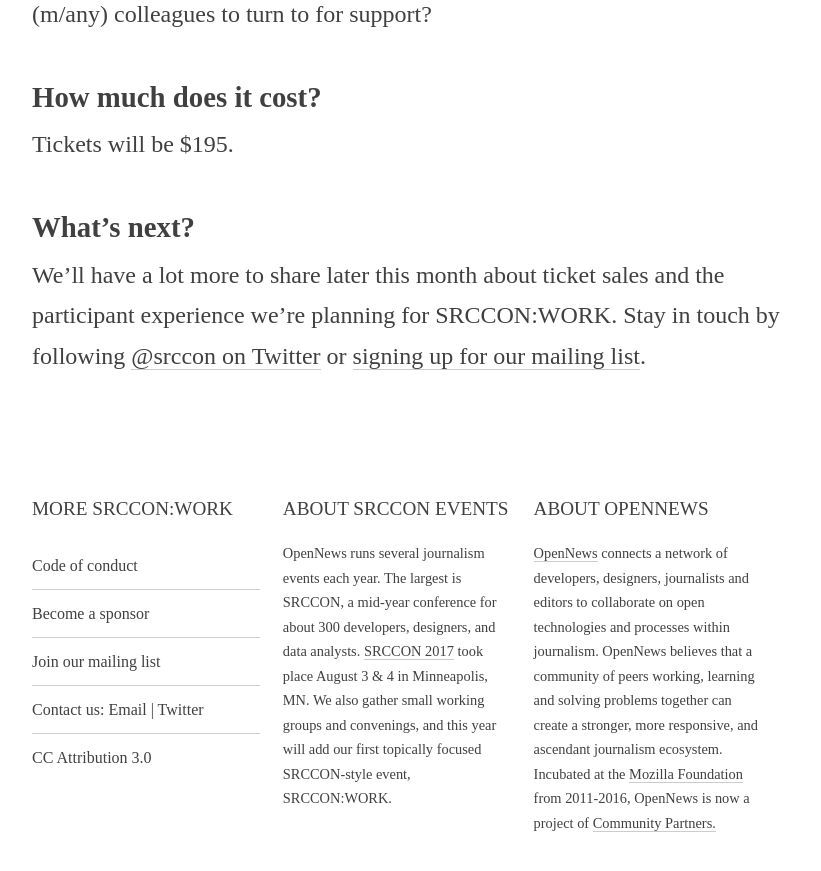
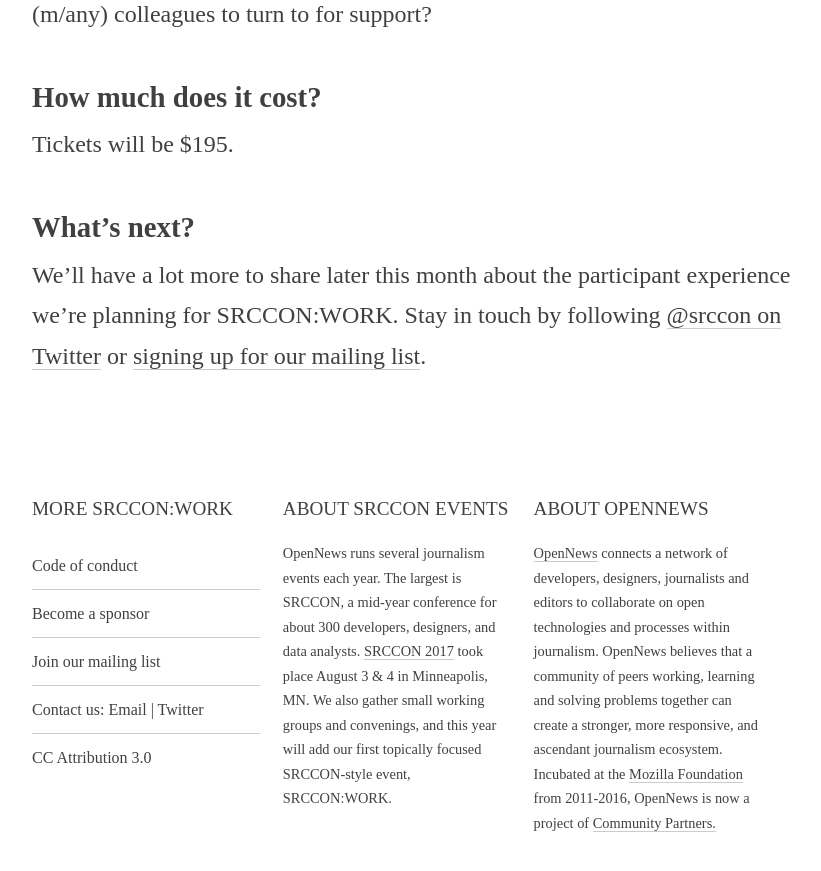
Before and after one commit to OpenNews/srccon-work, a Jekyll site: the page built from homepage.md, in a window 1280 px wide and 900 px high, scrolled down 4144 px. Shown: the top 871 px of the window, without its empty margins (228-1049 px from the left). Built offline with Jekyll 4.4.1, drawn with Linux system fonts in a browser that asks for light colours.

Commit message:
quick language updates

```diff
--- a/homepage.md
+++ b/homepage.md
@@ -57,4 +57,4 @@
 
 ## What's next?
 
-We'll have a lot more to share later this month about ticket sales and the participant experience we’re planning for SRCCON:WORK. Stay in touch by following [@srccon on Twitter](https://twitter.com/srccon) or [signing up for our mailing list](http://opennews.us5.list-manage.com/subscribe?u=71c95e9a43708843d2fdc1f09&id=996e9290cc).
+We'll have a lot more to share later this month about the participant experience we’re planning for SRCCON:WORK. Stay in touch by following [@srccon on Twitter](https://twitter.com/srccon) or [signing up for our mailing list](http://opennews.us5.list-manage.com/subscribe?u=71c95e9a43708843d2fdc1f09&id=996e9290cc).
```
Also changed, not shown: sessions_about.md (+2 -0 lines), sponsors.md (+1 -0 lines).
